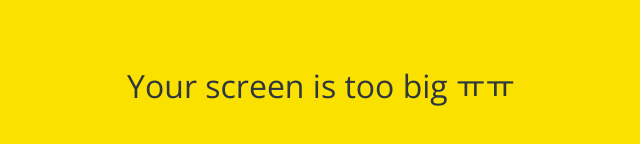
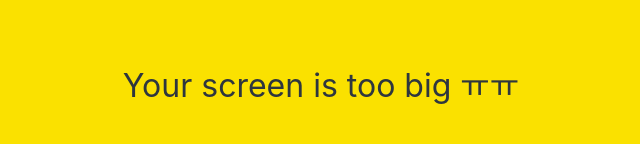
Before and after one commit to headwing/kokoatalk-clone, a plain HTML site: page settings.html in a window 1280 px wide. Shown: the part 314-458 px from the top of the page, without its empty margins (319-959 px from the left). Drawn offline with nearby package versions, Linux system fonts and the light colour scheme.

Commit message:
style 명 바꾸고 styles 삭제!!!

```diff
--- a/CSS/styles.css
+++ /dev/null
@@ -1,31 +0,0 @@
-@import url("https://fonts.googleapis.com/css2?family=Open+Sans:wght@400;600&display=swap");
-
-@import "reset.css";
-@import "variables.css";
-
-/* Components */
-@import "components/status-bar.css";
-@import "components/nav-bar.css";
-@import "components/screen-header.css";
-@import "components/alt-screen-header.css";
-@import "components/user-component.css";
-@import "components/badge.css";
-@import "components/icon-row.css";
-@import "components/no-mobile.css";
-
-/* Screens */
-@import "screens/login.css";
-@import "screens/friends.css";
-@import "screens/find.css";
-@import "screens/more.css";
-@import "screens/settings.css";
-@import "screens/chat.css";
-
-body {
-  color: #2e363e;
-  font-family: "Open Sans", sans-serif;
-}
-
-.main-screen {
-  padding: 0px var(--horizontal-space);
-}
--- a/settings.html
+++ b/settings.html
@@ -1,7 +1,7 @@
 <!DOCTYPE html>
 <html lang="en">
   <head>
-    <link rel="stylesheet" href="css/styles.css" />
+    <link rel="stylesheet" href="css/style.css" />
     <meta charset="UTF-8" />
     <meta name="viewport" content="width=device-width, initial-scale=1.0" />
     <title>Settings - Kokoa Clone</title>
```
